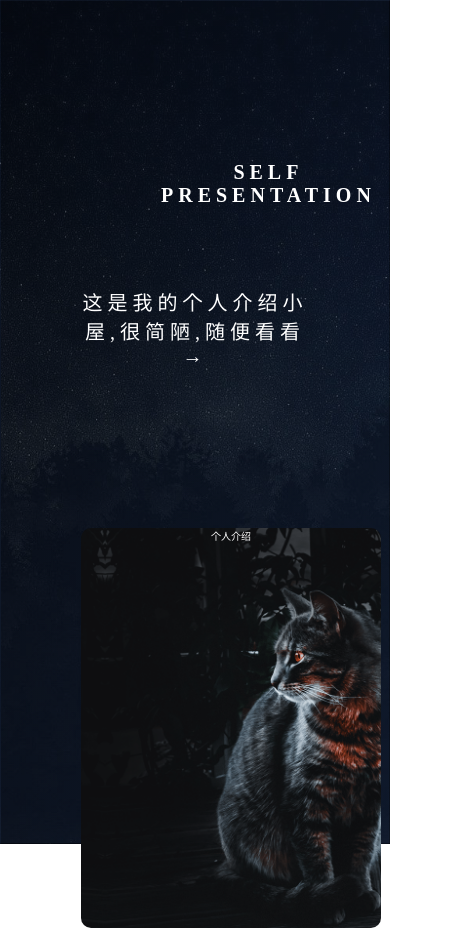
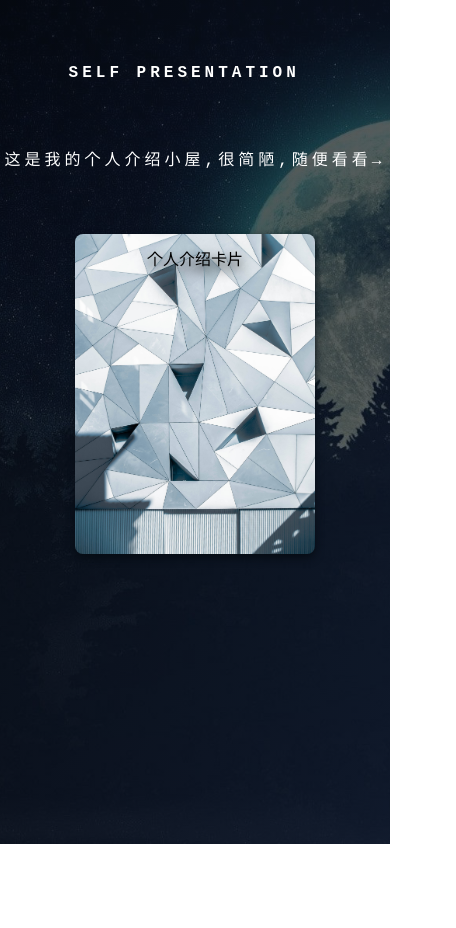
Before and after one commit to lykuan/myCard, a website: page index.html in a window 390 px wide. Shown: the whole page, 456 px wide, since content can reach past the window. After the commit the page ends 844 px from the top, so only its background shows below. Drawn offline with Linux system fonts and the light colour scheme.

Commit message:
responsive utility

```diff
--- a/index.html
+++ b/index.html
@@ -11,15 +11,17 @@
 
 <body>
     <header class="header ">
-        <div class="header__text u-text-center u-margin-big">
-            <h1 class="header__text-primary">self presentation</h1>
+        <div class="header__box">
+
+            <div class="header__text">
+                <h1 class="header__text-primary u-text-center u-margin-big">self presentation</h1>
                 <p class="header__text-paragraph">
                     这是我的个人介绍小屋,很简陋,随便看看&rarr;
                 </p>
             </div>
             <div class="card u-margin-big">
                 <div class="card__slide card__slide-cover u-text-center">
-                个人介绍
+                    <span>个人介绍卡片</span>
                 </div>
                 <div class="card__slide card__slide-profile">
                     <ul class="u-text-center">
@@ -28,10 +30,12 @@
                         <li>学号:20104010906</li>
                         <li>联系方式:15708290286</li>
                         <li>
-                        <p>没有太多爱好,喜欢看动漫，看书 </p>
+                            <p>没有太多爱好,喜欢看动漫，看书 ,个人比较安静，也很喜欢和大家交流学习</p>
                         </li>
                     </ul>
                 </div>
+            </div>
+
         </div>
     </header>
 </body>
--- a/self/base/_base.scss
+++ b/self/base/_base.scss
@@ -11,4 +11,5 @@ html {
 body {
   box-sizing: border-box;
   color: $color-white;
+  font-family:'Courier New', Courier, monospace,华文行楷;
 }
--- a/self/pages/_home.scss
+++ b/self/pages/_home.scss
@@ -10,11 +10,14 @@
       rgba($color-primary-light, 0.7),
       rgba($color-primary-dark, 0.7)
     ),
-    url("../../images/full-moon.jpg");
+    url(../../images/full-moon.jpg);
   background-size: cover;
-  border: 1px solid transparent;
-  display: flex;
-  justify-content: space-around;
+  background-repeat: no-repeat;
+  background-position: center 0;
+  &__box {
+    display: flex;
+    justify-content: space-between;
+  }
   &__text {
     &-primary {
       text-transform: uppercase;
@@ -49,25 +52,38 @@
       backface-visibility: hidden;
       border-radius: 1rem;
       position: absolute;
+      box-shadow: 0rem 0.5rem 1rem $color-primary-light;
       &-cover {
-        background-image: url(../../images/background.png);
+        background-image: url(../../images/blue-abstract.jpg);
         background-size: cover;
         background-repeat: no-repeat;
         background-position: 60% center;
+        & span{
+          display: inline-block;
+          color: $color-black;
+          font-size: 2rem;
+          text-shadow: 0 .8rem 1.5rem $color-black;
+          transform: translateY(50%);
+        }
       }
       &-profile {
+        background-image: url(../../images/background.png);
+        background-repeat: no-repeat;
+        background-size: cover;
+        background-position: 70% center;
         transform: rotateY(180deg);
-        background-image: linear-gradient(
-          to bottom right,
-          $color-text-one,
-          $color-text-two
-        );
+
+        background-color: $color-white;
         & ul li {
           list-style: none;
           color: $color-white;
-          border-bottom: 1px solid;
           padding: 2rem 5rem;
+          letter-spacing: 0.5rem;
+          & p {
+            text-align: center;
+          }
           &:not(:last-child) {
+            border-bottom: 1px solid;
             margin-bottom: 1rem;
           }
         }
@@ -82,10 +98,14 @@
     }
   }
 }
-@media screen and (max-width: 1200px) {
-  .header {
-    width: 100vw;
+@media screen and (max-width: 1140px) {
+  html {
+    font-size: 8px;
+  }
+  .header__box {
+    width: 100%;
     flex-direction: column;
-    justify-content: space-between;
+    justify-content: center;
+    align-items: center;
   }
 }
--- a/self/utilities/_utilities.scss
+++ b/self/utilities/_utilities.scss
@@ -1,4 +1,5 @@
 .u-text-center{
+    margin: 0 auto;
     text-align: center;
 }
 .u-margin-big{
```
Also changed, not shown: images/autumn.jpg (added), images/blue-abstract.jpg (added), self/css/style.css, 1 other file. Lines whose indentation alone changed are shown as unchanged.
